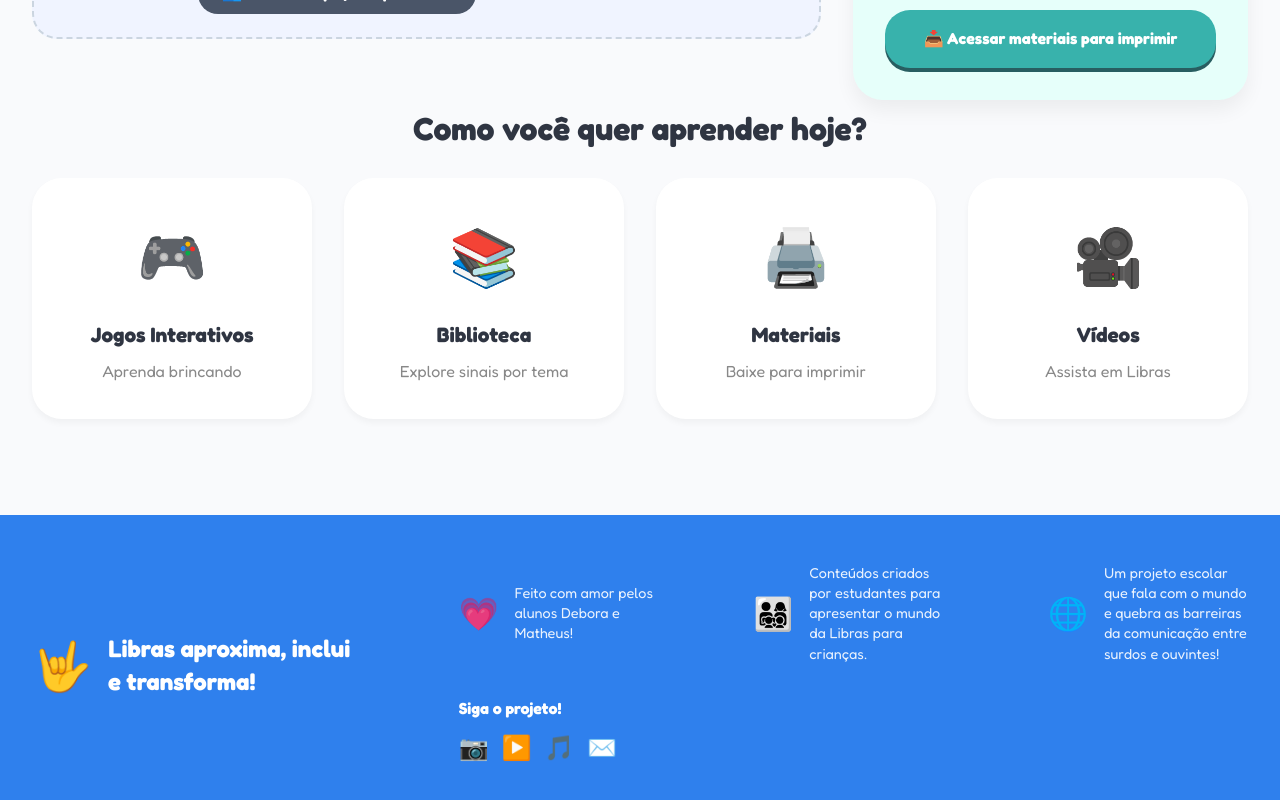
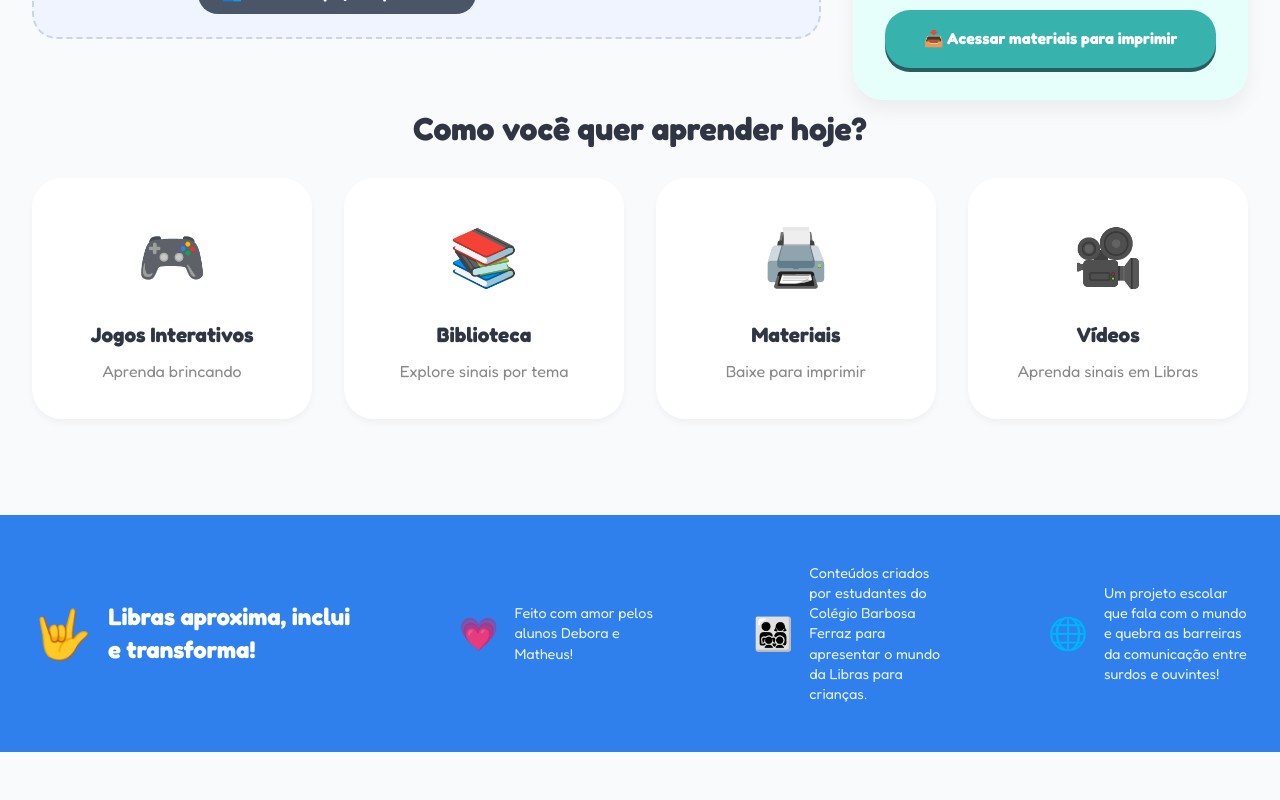
Before and after one commit to deboracarniato/Libras_Kids, a React (Vite) app: page /#/ in a window 1280 px wide. Shown: the part 1920-2720 px from the top of the page. After the commit the page ends 2672 px from the top, so only its background shows below. Built offline with nearby package versions, Linux system fonts and the light colour scheme.

Commit message:
arrumando cabeçalho e rodapé

```diff
--- a/src/components/Footer.jsx
+++ b/src/components/Footer.jsx
@@ -17,20 +17,11 @@ export default function Footer() {
           </div>
           <div className="footer-col">
             <div className="col-icon">👨‍👩‍👧‍👦</div>
-            <p>Conteúdos criados por estudantes para apresentar o mundo da Libras para crianças.</p>
+            <p>Conteúdos criados por estudantes do Colégio Barbosa Ferraz para apresentar o mundo da Libras para crianças.</p>
           </div>
           <div className="footer-col">
             <div className="col-icon">🌐</div>
             <p>Um projeto escolar que fala com o mundo e quebra as barreiras da comunicação entre surdos e ouvintes!</p>
-          </div>
-          <div className="footer-col social-col">
-            <h4>Siga o projeto!</h4>
-            <div className="social-icons">
-              <span>📷</span>
-              <span>▶️</span>
-              <span>🎵</span>
-              <span>✉️</span>
-            </div>
           </div>
         </div>
       </div>
--- a/src/components/Header.jsx
+++ b/src/components/Header.jsx
@@ -21,12 +21,6 @@ export default function Header() {
           <NavLink to="/professores">Para Professores</NavLink>
           <NavLink to="/sobre">Sobre o Projeto</NavLink>
         </nav>
-        <div className="header-actions">
-          <div className="search-bar">
-            <span>🔍 Buscar</span>
-          </div>
-          <button className="btn-login">👤 Entrar</button>
-        </div>
       </div>
     </header>
   );
--- a/src/pages/Home.jsx
+++ b/src/pages/Home.jsx
@@ -145,7 +145,7 @@ export default function Home() {
           <Link to="/biblioteca" className="learn-card">
             <div className="learn-icon">🎥</div>
             <h4>Vídeos</h4>
-            <p>Assista em Libras</p>
+            <p>Aprenda sinais em Libras</p>
           </Link>
         </div>
       </section>
--- a/src/pages/Professores.jsx
+++ b/src/pages/Professores.jsx
@@ -16,7 +16,7 @@ export default function Professores() {
         </section>
 
         <section className="prof-section">
-          <h3>✨ Sugestões de atividades</h3>
+          <h3>Sugestões de atividades</h3>
           <ul>
             <li><strong>Roda de Sinais:</strong> Crianças se reúnem em círculo e cada uma ensina o sinal de um animal para a turma.</li>
             <li><strong>Caça ao Tesouro:</strong> Esconda as "Cartas de Emoções" pela sala. Ao achar uma carta, a criança faz a expressão facial e o sinal.</li>
--- a/src/styles/Footer.css
+++ b/src/styles/Footer.css
@@ -60,21 +60,3 @@
   margin: 0;
   opacity: 0.9;
 }
-
-.social-col {
-  flex-direction: column;
-  align-items: flex-start;
-  gap: 0.5rem;
-}
-
-.social-col h4 {
-  color: white;
-  margin: 0;
-}
-
-.social-icons {
-  display: flex;
-  gap: 0.8rem;
-  font-size: 1.5rem;
-  cursor: pointer;
-}
```
